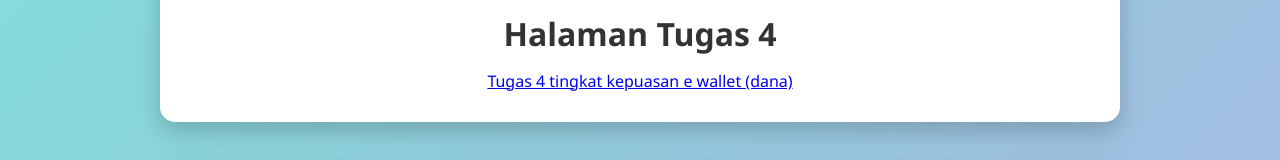
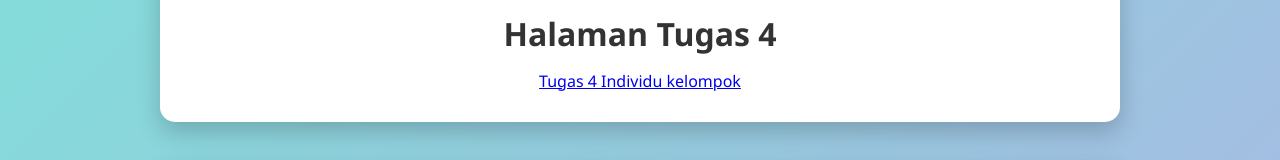
Before and after one commit to acasya696/SISTEM-BIODATA, a plain HTML site: page index.html in a window 1280 px wide. Shown: the part 744-904 px from the top of the page. Drawn offline with Linux system fonts and the light colour scheme.

Commit message:
Update link for Tugas 4 in index.html

```diff
--- a/index.html
+++ b/index.html
@@ -72,7 +72,7 @@
 
 <div class="container">
     <h1>Halaman Tugas 4</h1>
-    <a href="https://forms.gle/Jff5mB4HK2Nt8xJ98">Tugas 4 tingkat kepuasan e wallet (dana) </a>
+    <a href="https://forms.gle/sHyxoKCwFkYWApLe7">Tugas 4 Individu kelompok </a>
 </div>
 
 </body>
```
